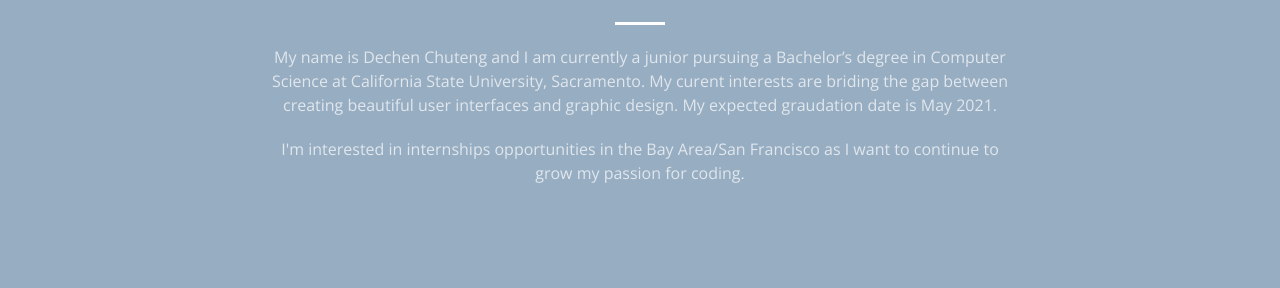
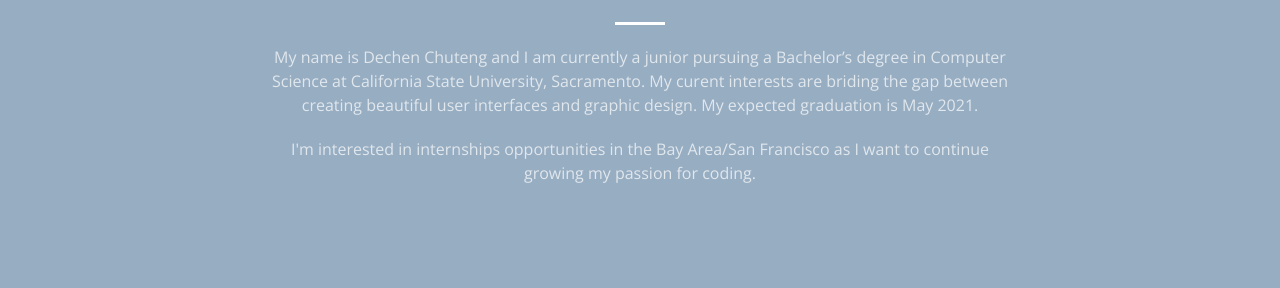
Before and after one commit to ddsooxo/ddsooxo.github.io, a Jekyll site: the page built from index.html, in a window 1280 px wide and 900 px high, scrolled down 817 px. Shown: the part 214-502 px from the top of the window. Built offline with Jekyll 4.4.1, drawn with Linux system fonts in a browser that asks for light colours.

Commit message:
fixed a typo

```diff
--- a/_includes/call-to-action.html
+++ b/_includes/call-to-action.html
@@ -7,10 +7,10 @@
                 <p class="text-faded">My name is Dechen Chuteng and I am currently a junior pursuing a Bachelor’s degree in
                     Computer Science at California State University, Sacramento. My curent interests are
                     briding the gap between creating beautiful user interfaces and graphic design. My expected
-                    graudation date is May 2021.</p>
+                    graduation is May 2021.</p>
 
                 <p class="text-faded">I'm interested in internships opportunities
-                    in the Bay Area/San Francisco as I want to continue to grow
+                    in the Bay Area/San Francisco as I want to continue growing
                      my passion for coding.</p>
                 <!-- <a href="#" class="btn btn-default btn-xl">Get Started!</a> -->
             </div>
```
